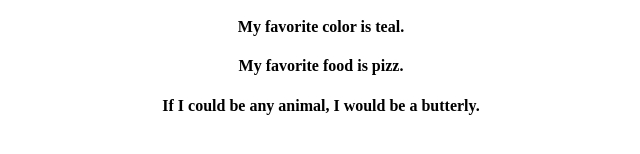
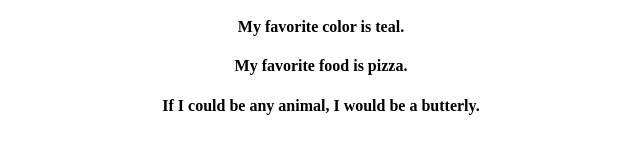
Before and after one commit to mjherr/my-first-repo, a plain HTML site: page index.html in a window 1280 px wide. Shown: the part 212-366 px from the top of the page, 319-959 px from the left. Drawn offline with Linux system fonts and the light colour scheme.

Commit message:
first commit

```diff
--- a/index.html
+++ b/index.html
@@ -13,7 +13,7 @@
                 <h3>About Me:</h3>
                     <h4>My hometown is Sabana Seca, PR.</h4>
                     <h4>My favorite color is teal.</h4>
-                    <h4>My favorite food is pizz.</h4>
+                    <h4>My favorite food is pizza.</h4>
                     <h4>If I could be any animal, I would be a butterly.</h4>
             </div>
           </body>
```
